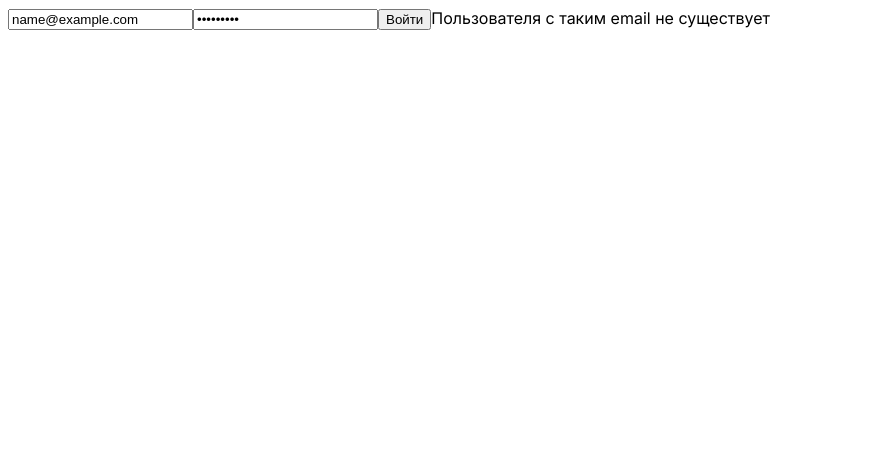
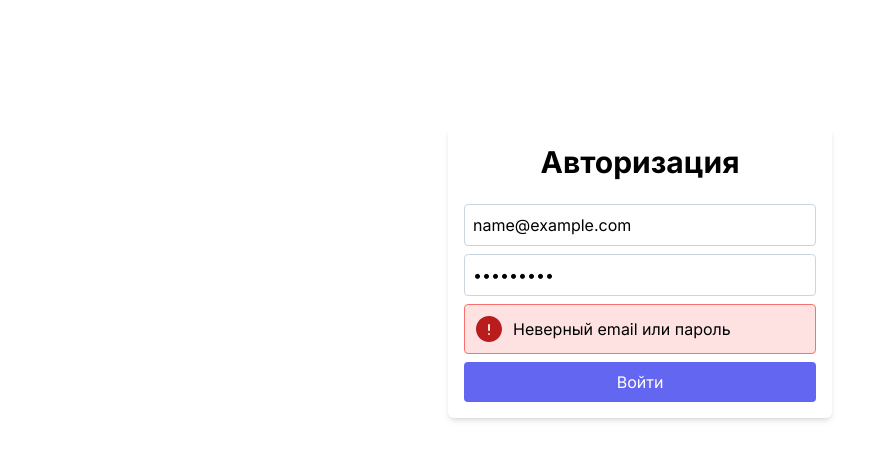
Before and after one commit to LordHippopotamus/file-sharing, a Next.js app: page /login in a window 1280 px wide. Both pictures are taken after typing "name@example.com", "Sample123" into the empty fields and a click on the button "Войти". Shown: the top 460 px of the page, without its empty margins (0-886 px from the left). Built offline with nearby package versions, Linux system fonts and the light colour scheme; no server answers.

Commit message:
feat: add styles

```diff
--- a/src/app/_components/FilesList/DeleteFile.tsx
+++ b/src/app/_components/FilesList/DeleteFile.tsx
@@ -20,8 +20,25 @@ const DeleteFile = ({ path }: { path: string }) => {
 
   return (
     <>
-      <button disabled={loading} onClick={handleClick}>
-        Удалить
+      <button
+        disabled={loading}
+        onClick={handleClick}
+        className="text-red-500 hover:text-red-600 active:text-red-700 transition"
+      >
+        <svg
+          xmlns="http://www.w3.org/2000/svg"
+          fill="none"
+          viewBox="0 0 24 24"
+          stroke-width="1.5"
+          stroke="currentColor"
+          className="w-6 h-6"
+        >
+          <path
+            stroke-linecap="round"
+            stroke-linejoin="round"
+            d="m14.74 9-.346 9m-4.788 0L9.26 9m9.968-3.21c.342.052.682.107 1.022.166m-1.022-.165L18.16 19.673a2.25 2.25 0 0 1-2.244 2.077H8.084a2.25 2.25 0 0 1-2.244-2.077L4.772 5.79m14.456 0a48.108 48.108 0 0 0-3.478-.397m-12 .562c.34-.059.68-.114 1.022-.165m0 0a48.11 48.11 0 0 1 3.478-.397m7.5 0v-.916c0-1.18-.91-2.164-2.09-2.201a51.964 51.964 0 0 0-3.32 0c-1.18.037-2.09 1.022-2.09 2.201v.916m7.5 0a48.667 48.667 0 0 0-7.5 0"
+          />
+        </svg>
       </button>
       {error}
     </>
--- a/src/app/_components/FilesList/Item.tsx
+++ b/src/app/_components/FilesList/Item.tsx
@@ -17,13 +17,53 @@ const Item = async ({ path }: { path: string }) => {
   if (downloadUrlError) throw Error(downloadUrlError.message);
 
   return (
-    <li>
-      {path}
-      <a href={url.signedUrl} target="_blank">
-        Предпросмотр
-      </a>
-      <a href={downloadUrl.signedUrl}>Скачать</a>
-      <DeleteFile path={path} />
+    <li className="bg-indigo-50 p-4 rounded-md">
+      <span className="text-center">{path}</span>
+      <div className="flex gap-2 mt-2">
+        <a
+          href={url.signedUrl}
+          target="_blank"
+          className="text-indigo-500 hover:text-indigo-600 active:text-indigo-700 transition"
+        >
+          <svg
+            xmlns="http://www.w3.org/2000/svg"
+            fill="none"
+            viewBox="0 0 24 24"
+            stroke-width="1.5"
+            stroke="currentColor"
+            className="w-6 h-6"
+          >
+            <path
+              stroke-linecap="round"
+              stroke-linejoin="round"
+              d="M2.036 12.322a1.012 1.012 0 0 1 0-.639C3.423 7.51 7.36 4.5 12 4.5c4.638 0 8.573 3.007 9.963 7.178.07.207.07.431 0 .639C20.577 16.49 16.64 19.5 12 19.5c-4.638 0-8.573-3.007-9.963-7.178Z"
+            />
+            <path
+              stroke-linecap="round"
+              stroke-linejoin="round"
+              d="M15 12a3 3 0 1 1-6 0 3 3 0 0 1 6 0Z"
+            />
+          </svg>
+        </a>
+        <a
+          href={downloadUrl.signedUrl}
+          className="text-indigo-500 hover:text-indigo-600 active:text-indigo-700 transition"
+        >
+          <svg
+            xmlns="http://www.w3.org/2000/svg"
+            viewBox="0 0 24 24"
+            fill="currentColor"
+            className="w-6 h-6"
+          >
+            <path
+              fill-rule="evenodd"
+              d="M12 2.25a.75.75 0 0 1 .75.75v11.69l3.22-3.22a.75.75 0 1 1 1.06 1.06l-4.5 4.5a.75.75 0 0 1-1.06 0l-4.5-4.5a.75.75 0 1 1 1.06-1.06l3.22 3.22V3a.75.75 0 0 1 .75-.75Zm-9 13.5a.75.75 0 0 1 .75.75v2.25a1.5 1.5 0 0 0 1.5 1.5h13.5a1.5 1.5 0 0 0 1.5-1.5V16.5a.75.75 0 0 1 1.5 0v2.25a3 3 0 0 1-3 3H5.25a3 3 0 0 1-3-3V16.5a.75.75 0 0 1 .75-.75Z"
+              clip-rule="evenodd"
+            />
+          </svg>
+        </a>
+        <DeleteFile path={path} />
+      </div>
     </li>
   );
 };
--- a/src/app/_components/FilesList/index.tsx
+++ b/src/app/_components/FilesList/index.tsx
@@ -11,8 +11,7 @@ const FilesList = async () => {
   if (listError) throw Error(listError.message);
 
   return (
-    <ul>
-      <h3>Список файлов:</h3>
+    <ul className="flex flex-wrap gap-4 mt-4">
       {list.map((el) => (
         <Item path={el.name} key={el.id} />
       ))}
--- a/src/app/_components/SignOutButton.tsx
+++ b/src/app/_components/SignOutButton.tsx
@@ -1,5 +1,6 @@
 "use client";
 
+import Button from "@/components/Button";
 import { createClient } from "@/utils/supabase/client";
 import { useRouter } from "next/navigation";
 
@@ -8,10 +9,10 @@ const SignOutButton = () => {
   const supabase = createClient();
 
   const handleSignOut = async () => {
-    console.log(await supabase.auth.signOut());
+    await supabase.auth.signOut();
     router.refresh();
   };
-  return <button onClick={handleSignOut}>Выйти</button>;
+  return <Button onClick={handleSignOut}>Выйти</Button>;
 };
 
 export default SignOutButton;
--- a/src/app/_components/UploadFileForm.tsx
+++ b/src/app/_components/UploadFileForm.tsx
@@ -2,14 +2,15 @@
 
 import { useState } from "react";
 import { uploadFile } from "../actions";
+import Button from "@/components/Button";
 
 const UploadFileForm = () => {
+  const [file, setFile] = useState<File | null>(null);
   const [loading, setLoading] = useState(false);
   const [error, setError] = useState<string | null>(null);
 
   const handleSubmit = async (event: React.FormEvent<HTMLFormElement>) => {
     event.preventDefault();
-
     try {
       setLoading(true);
       await uploadFile(new FormData(event.currentTarget));
@@ -21,9 +22,40 @@ const UploadFileForm = () => {
   };
 
   return (
-    <form onSubmit={handleSubmit}>
-      <input name="file" type="file" required />
-      <button disabled={loading}>Отправить</button>
+    <form onSubmit={handleSubmit} className="flex gap-2">
+      <label className="relative min-w-48 cursor-pointer border border-dashed border-slate-300 p-2 rounded">
+        <input
+          onChange={(e) => setFile(e.target.files ? e.target.files[0] : null)}
+          name="file"
+          type="file"
+          required
+          className="absolute z-[-1] block w-0 h-0 opacity-0"
+        />
+        {file ? (
+          file.name
+        ) : (
+          <span className="text-slate-300">Выберите файл</span>
+        )}
+      </label>
+      <Button disabled={loading || !file}>
+        <div className="flex gap-1">
+          <svg
+            xmlns="http://www.w3.org/2000/svg"
+            fill="none"
+            viewBox="0 0 24 24"
+            stroke-width="1.5"
+            stroke="currentColor"
+            className="w-6 h-6"
+          >
+            <path
+              stroke-linecap="round"
+              stroke-linejoin="round"
+              d="M3 16.5v2.25A2.25 2.25 0 0 0 5.25 21h13.5A2.25 2.25 0 0 0 21 18.75V16.5m-13.5-9L12 3m0 0 4.5 4.5M12 3v13.5"
+            />
+          </svg>
+          Отправить
+        </div>
+      </Button>
       {error}
     </form>
   );
--- a/src/app/globals.css
+++ b/src/app/globals.css
@@ -1,3 +1,23 @@
-/* @tailwind base;
+@tailwind base;
 @tailwind components;
-@tailwind utilities; */
+@tailwind utilities;
+
+.loader {
+  width: 72px;
+  height: 72px;
+  border: 8px solid #6366f1;
+  border-bottom-color: transparent;
+  border-radius: 50%;
+  display: inline-block;
+  box-sizing: border-box;
+  animation: rotation 1s linear infinite;
+}
+
+@keyframes rotation {
+  0% {
+    transform: rotate(0deg);
+  }
+  100% {
+    transform: rotate(360deg);
+  }
+}
--- /dev/null
+++ b/src/app/loading.tsx
@@ -0,0 +1,7 @@
+const Loader = () => (
+  <div className="h-screen w-full flex items-center justify-center">
+    <span className="loader"></span>
+  </div>
+);
+
+export default Loader;
--- a/src/app/login/page.tsx
+++ b/src/app/login/page.tsx
@@ -1,7 +1,9 @@
 "use client";
 
+import Button from "@/components/Button";
 import { login } from "./actions";
 import { useState } from "react";
+import Input from "@/components/Input";
 
 export default function LoginPage() {
   const [email, setEmail] = useState("");
@@ -15,15 +17,20 @@ export default function LoginPage() {
       setLoading(true);
       await login(email, password);
     } catch (error: any) {
-      setError("Пользователя с таким email не существует");
+      setError("Неверный email или пароль");
     } finally {
       setLoading(false);
     }
   };
 
   return (
-    <form onSubmit={handleSubmit}>
-      <input
+    <div className="m-4">
+      <form
+        onSubmit={handleSubmit}
+        className="shadow-md rounded-md p-4 flex flex-col gap-2 max-w-96 mt-32 mx-auto"
+      >
+        <h1 className="text-3xl font-bold text-center mb-4">Авторизация</h1>
+        <Input
           value={email}
           onChange={(e) => setEmail(e.target.value)}
           placeholder="Email"
@@ -31,7 +38,7 @@ export default function LoginPage() {
           required
           type="email"
         />
-      <input
+        <Input
           value={password}
           onChange={(e) => setPassword(e.target.value)}
           placeholder="Пароль"
@@ -39,8 +46,25 @@ export default function LoginPage() {
           required
           type="password"
         />
-      <button disabled={loading}>Войти</button>
+        {error && (
+          <div className="border border-red-400 bg-red-100 p-2 rounded flex items-center gap-2">
+            <svg
+              xmlns="http://www.w3.org/2000/svg"
+              viewBox="0 0 24 24"
+              fill="currentColor"
+              className="w-8 h-8 text-red-700"
+            >
+              <path
+                fill-rule="evenodd"
+                d="M2.25 12c0-5.385 4.365-9.75 9.75-9.75s9.75 4.365 9.75 9.75-4.365 9.75-9.75 9.75S2.25 17.385 2.25 12ZM12 8.25a.75.75 0 0 1 .75.75v3.75a.75.75 0 0 1-1.5 0V9a.75.75 0 0 1 .75-.75Zm0 8.25a.75.75 0 1 0 0-1.5.75.75 0 0 0 0 1.5Z"
+                clip-rule="evenodd"
+              />
+            </svg>
             {error}
+          </div>
+        )}
+        <Button disabled={loading}>Войти</Button>
       </form>
+    </div>
   );
 }
--- a/src/app/page.tsx
+++ b/src/app/page.tsx
@@ -12,10 +12,18 @@ const Home = async () => {
   if (!user) redirect("/login");
 
   return (
-    <div>
-      <SignOutButton />
-      <UploadFileForm />
-      <FilesList />
+    <div className="m-4">
+      <div className="bg-indigo-50 flex items-center justify-between gap-2 shadow-md p-4 rounded-md">
+        <h1 className="text-lg">
+          Документооборот&nbsp;
+          <span className="text-indigo-700 font-bold ">МФЦ</span>
+        </h1>
+        <SignOutButton />
+      </div>
+      <div className="shadow-md p-4 rounded-md mt-4">
+        <UploadFileForm />
+        <FilesList />
+      </div>
     </div>
   );
 };
--- /dev/null
+++ b/src/components/Button.tsx
@@ -0,0 +1,22 @@
+const Button = ({
+  children,
+  disabled = false,
+  ...props
+}: {
+  children: React.ReactNode;
+  disabled?: boolean;
+} & React.ComponentPropsWithoutRef<"button">) => (
+  <button
+    className={`px-4 py-2 rounded transition ${
+      disabled
+        ? "bg-indigo-100 text-indigo-400"
+        : "text-white bg-indigo-500 hover:bg-indigo-600 active:bg-indigo-700"
+    }`}
+    disabled={disabled}
+    {...props}
+  >
+    {children}
+  </button>
+);
+
+export default Button;
--- /dev/null
+++ b/src/components/Input.tsx
@@ -0,0 +1,13 @@
+const Input = ({
+  disabled = false,
+  ...props
+}: {
+  disabled?: boolean;
+} & React.ComponentPropsWithoutRef<"input">) => (
+  <input
+    className="border border-slate-300 p-2 rounded focus:outline outline-indigo-500"
+    {...props}
+  />
+);
+
+export default Input;
```
Lines whose indentation alone changed are shown as unchanged.
